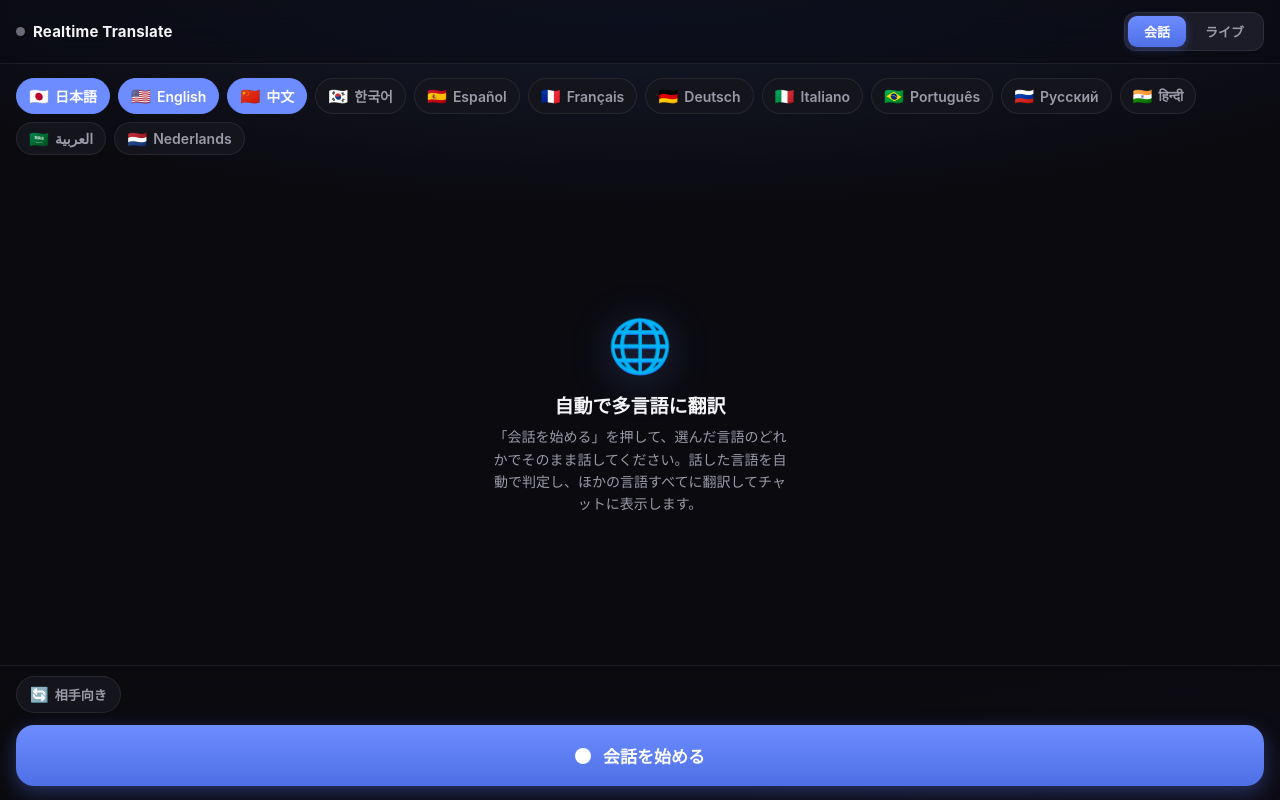
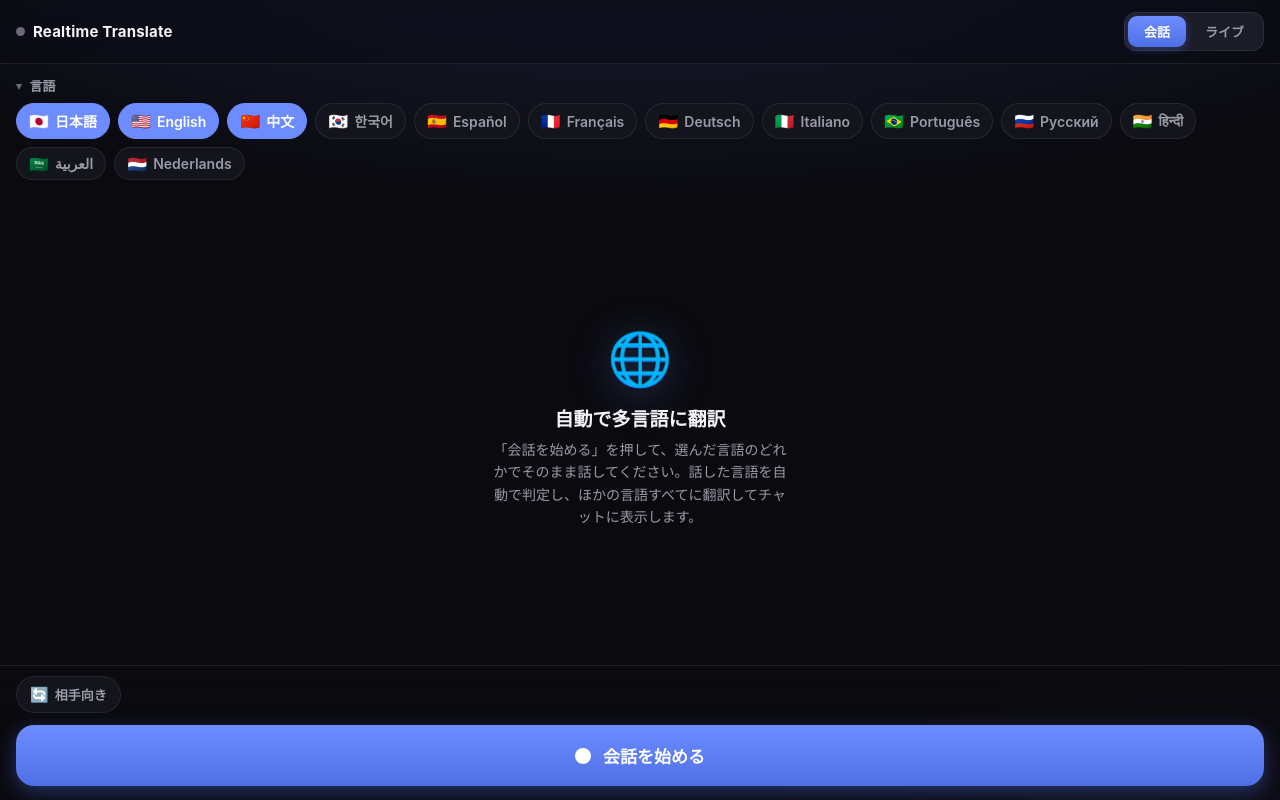
Before and after one commit to dai-motoki/realtime-translator, a Next.js app: page / in a window 1280 px wide. Built offline with nearby package versions, Linux system fonts and the light colour scheme.

Commit message:
feat: 会話の言語チップを折りたたみ可能に（デフォルトは展開）
上部の言語選択チップ一覧に開閉トグルを追加。閉じると選択中の国旗だけを
サマリ表示してスペースを節約できる。初期状態は従来どおり展開。

```diff
--- a/app/Translator.tsx
+++ b/app/Translator.tsx
@@ -69,6 +69,9 @@ export default function Translator() {
   // Flip the whole UI 180° so the person across the table can read it. Toggled
   // manually with the "相手向き" button.
   const [flipped, setFlipped] = useState(false);
+
+  // Whether the conversation-language picker is expanded (default: expanded).
+  const [langOpen, setLangOpen] = useState(true);
 
   const scrollRef = useRef<HTMLDivElement | null>(null);
 
@@ -288,6 +291,8 @@ export default function Translator() {
           selected={convLangs}
           onToggle={toggleConvLang}
           disabled={live || connecting}
+          open={langOpen}
+          onToggleOpen={() => setLangOpen((v) => !v)}
         />
       ) : (
         <LiveTargetBar value={targetLang} onChange={setTargetLang} />
@@ -365,12 +370,32 @@ function LangChips({
   selected,
   onToggle,
   disabled,
+  open,
+  onToggleOpen,
 }: {
   selected: string[];
   onToggle: (code: string) => void;
   disabled: boolean;
+  open: boolean;
+  onToggleOpen: () => void;
 }) {
   return (
+    <div className="langchips-wrap">
+      <button
+        type="button"
+        className="langchips-head"
+        aria-expanded={open}
+        onClick={onToggleOpen}
+      >
+        <span className="langchips-caret">{open ? "▾" : "▸"}</span>
+        <span className="langchips-title">言語</span>
+        {!open && (
+          <span className="langchips-summary">
+            {selected.map((c) => getLanguage(c).flag).join(" ")}
+          </span>
+        )}
+      </button>
+      {open && (
         <div className={`langchips${disabled ? " disabled" : ""}`}>
           {LANGUAGES.map((l) => {
             const on = selected.includes(l.code);
@@ -388,6 +413,8 @@ function LangChips({
               </button>
             );
           })}
+        </div>
+      )}
     </div>
   );
 }
--- a/app/globals.css
+++ b/app/globals.css
@@ -326,12 +326,33 @@ select {
 }
 
 /* Conversation language picker (multi-select chips) */
+.langchips-wrap {
+  flex: 0 0 auto;
+}
+.langchips-head {
+  display: flex;
+  align-items: center;
+  gap: 8px;
+  width: 100%;
+  padding: 12px 16px 2px;
+  font-size: 13px;
+  font-weight: 700;
+  color: var(--fg-dim);
+}
+.langchips-caret {
+  font-size: 11px;
+  color: var(--fg-faint);
+}
+.langchips-summary {
+  margin-left: auto;
+  font-size: 16px;
+  letter-spacing: 1px;
+}
 .langchips {
-  flex: 0 0 auto;
   display: flex;
   flex-wrap: wrap;
   gap: 8px;
-  padding: 14px 16px 6px;
+  padding: 6px 16px 6px;
 }
 .langchip {
   display: inline-flex;
```
Lines whose indentation alone changed are shown as unchanged.
